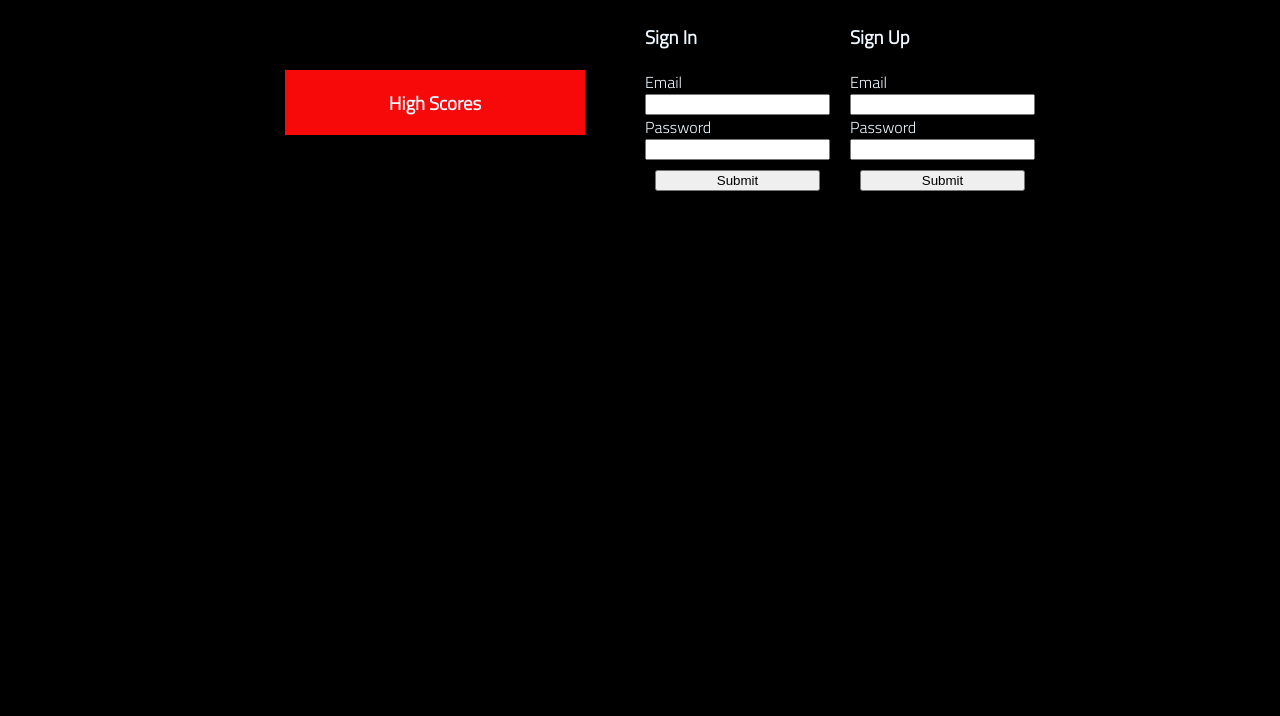
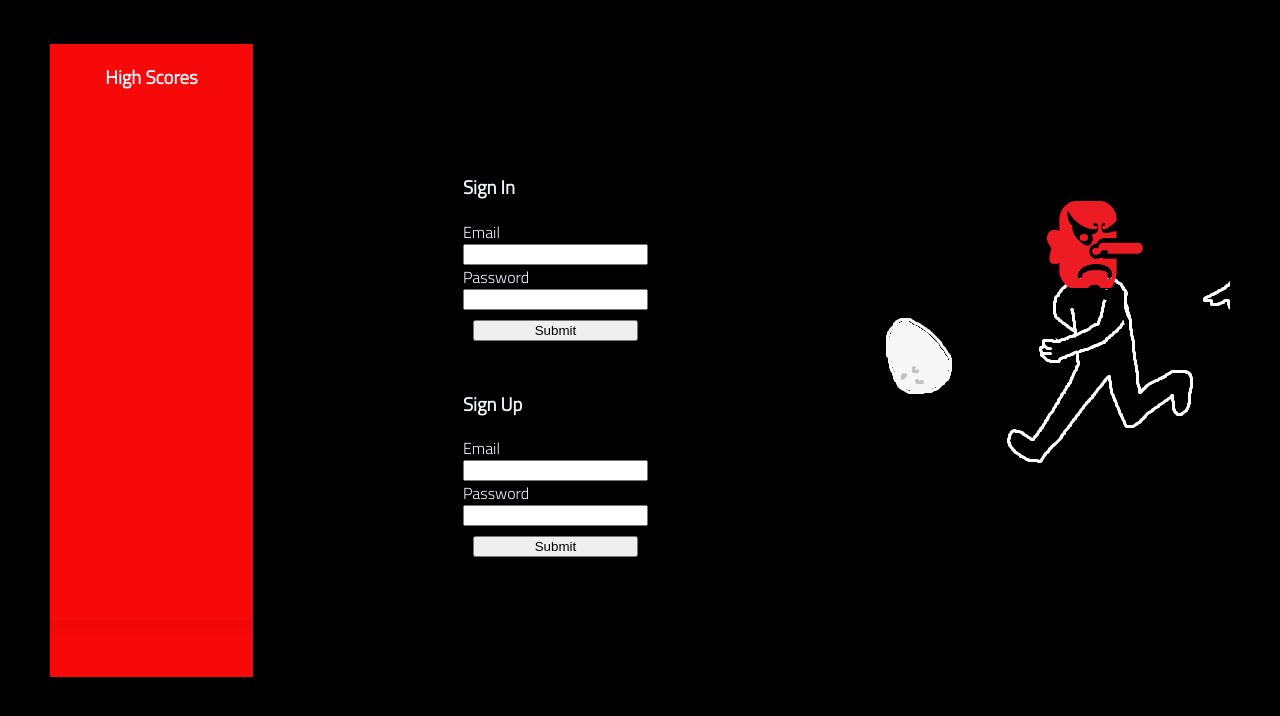
Before and after one commit to ElliottProductions/last-man-standing-feb22, a plain HTML site: page index.html in a window 1280 px wide. Shown: the part 180-896 px from the top of the page. Before the commit the page ends 874 px from the top, so only its background shows below. Drawn offline with nearby package versions, Linux system fonts and the light colour scheme.

Commit message:
added image and further styling to login page

```diff
--- a/index.html
+++ b/index.html
@@ -19,10 +19,13 @@
             <h2 class="title">LAST MAN STANDING</h2>
         </div>
     </header>
-    <main class="auth-main">
+
+    <div class="main2">
         <div class="far-left">
             <h3>High Scores</h3>
         </div>
+    <main class="auth-main">
+
         <div class="left">
             <div class="auth-container">
                 <form id="sign-in">
@@ -43,7 +46,13 @@
                 </form>
             </div>
         </div>
+
     </main>
+    <div class="far-right">
+
+    </div>
+    </div>
+
     <footer>
         <div class="copy gutter-right">&copy; 2021 Alchemy Code Lab</div>
     </footer>
--- a/styles/style.css
+++ b/styles/style.css
@@ -28,6 +28,12 @@ main {
     justify-content: center;
     align-items: center;
     margin-bottom: calc(var(--footer-height));
+}
+
+.main2 {
+    display: flex;
+    flex-direction: row;
+    justify-content: center;
 }
 
 section {
@@ -75,6 +81,13 @@ h2 {
     color:aliceblue;
 }
 
+.far-right {
+    width: 550px;
+    margin: 50px;
+    height: 500px;
+    background-image: url('../assets/lastmangraphic.PNG');
+    position: relative;
+}
 .main-logo {
     animation: pulse 5s infinite ease-in-out;
 }
@@ -126,9 +139,10 @@ footer {
 
 .auth-main {
     display: flex;
-    flex-direction: row;
+    flex-direction: column;
     justify-content: center;
     color:aliceblue;
+    margin: 150px;
 }
 
 .auth-container {
```
Also changed, not shown: assets/lastmangraphic.PNG (added).
